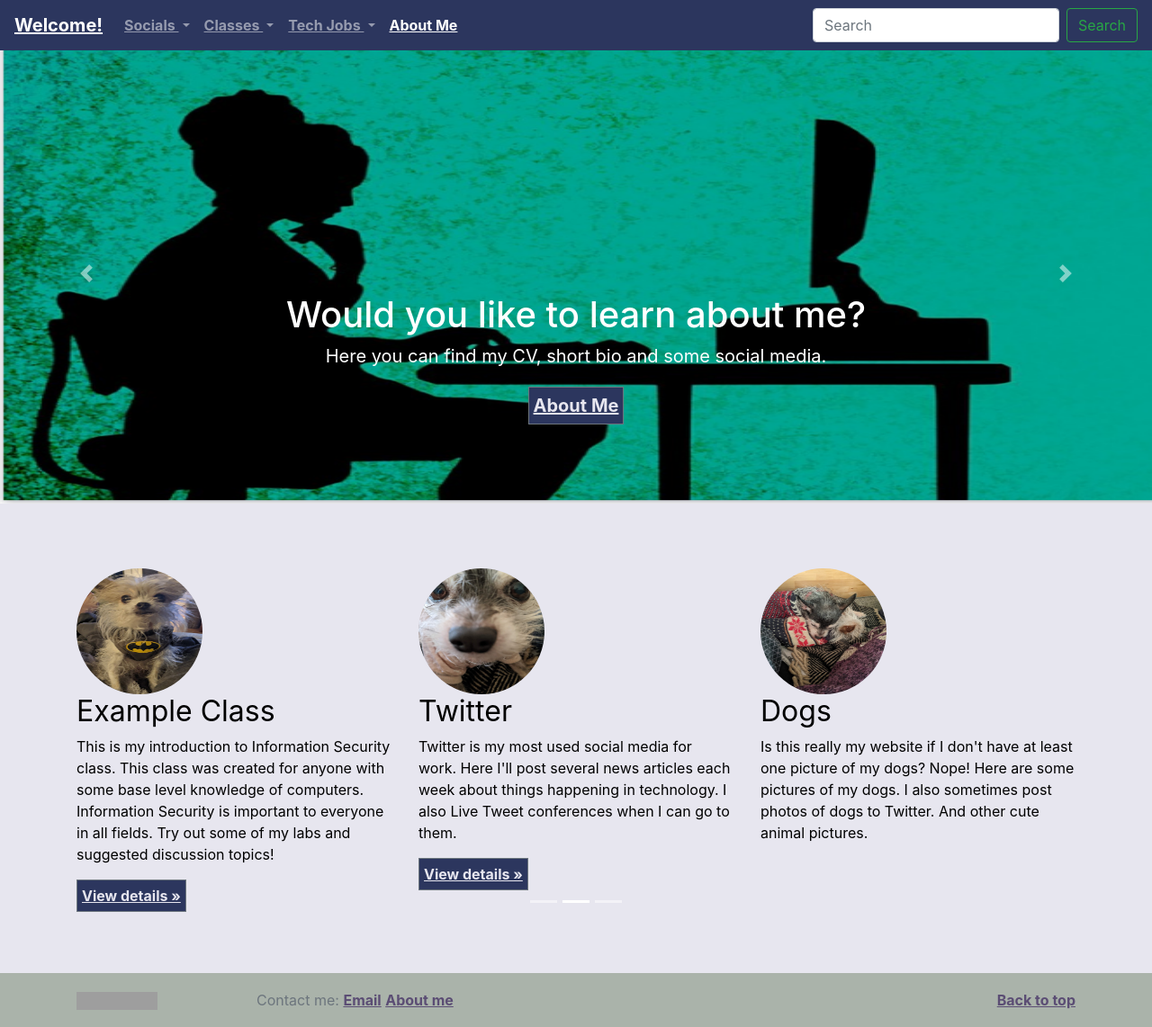
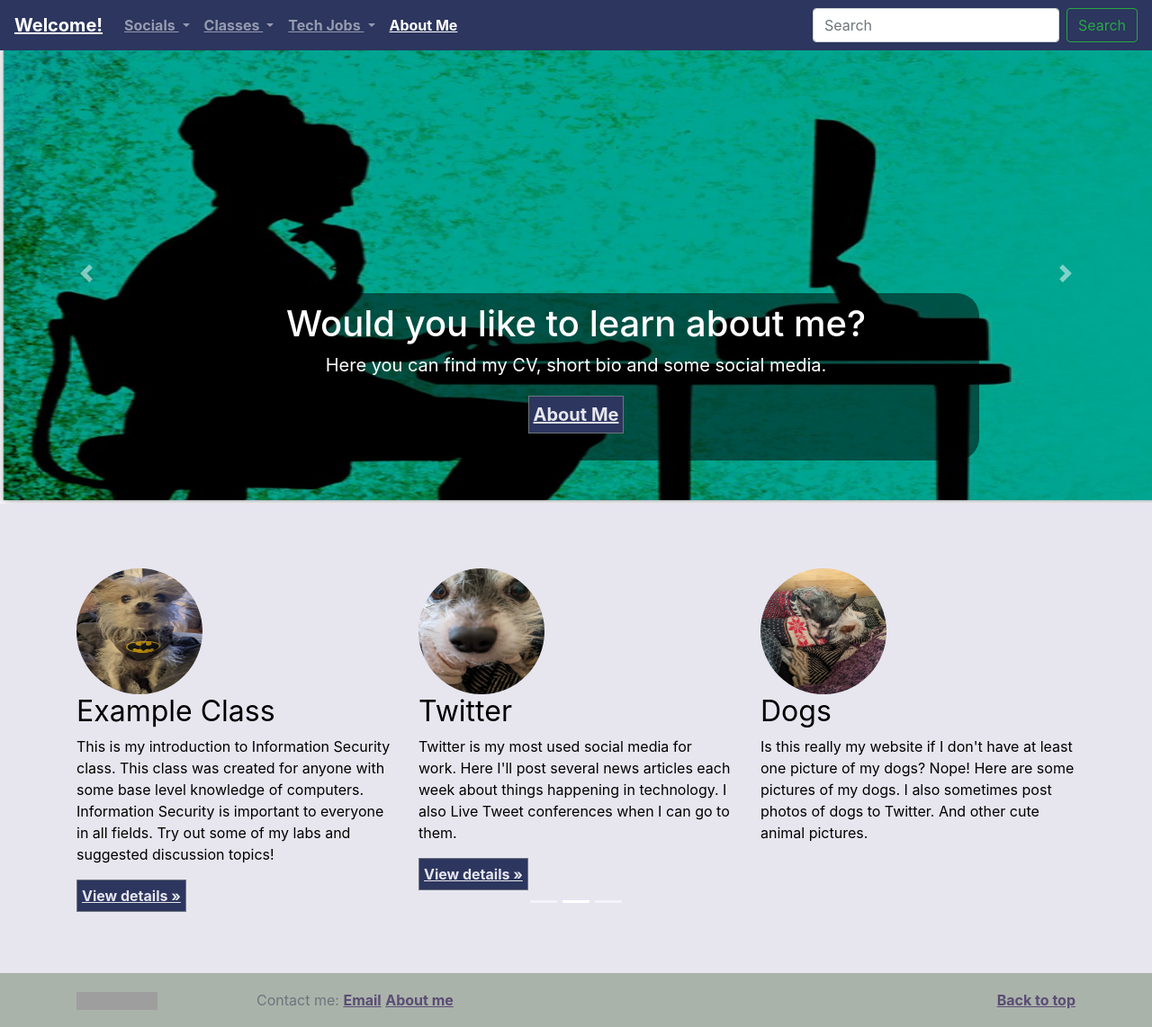
Before and after one commit to aholdengouveia/aholdengouveia.github.io, a Jekyll site: the page built from index.html, in a window 1280 px wide and 1142 px high. Shown: the whole window at 90% size. Built offline with Jekyll 4.4.1, drawn with Linux system fonts in a browser that asks for light colours; nearby versions of some CDN libraries; grey boxes are pictures that could not be loaded.

Commit message:
updated to make text more readable

```diff
--- a/css/stylesheet.css
+++ b/css/stylesheet.css
@@ -45,7 +45,7 @@ body {
 }
 
 
-  /*jumbotron is the wide header being used on the courses and materials page
+  /*jumbotron is the wide header used to call out page titles and blurbs
   */
 .jumbotron {
     padding-top: 6rem;
@@ -186,6 +186,19 @@ body {
   position:absolute;
 }
 
+.image-overlay{
+  background: rgba(255, 255, 255, 0.5);
+  padding: 10px;
+  border-radius: 25px;
+
+}
+.dk-image-overlay{
+  background: rgba(0, 0, 0, 0.5);
+  padding: 10px;
+  border-radius: 25px;
+
+}
+
 /*Sticky footer*/
 .footer {
     position: fixed;
--- a/index.html
+++ b/index.html
@@ -21,7 +21,7 @@ layout: default
           <div class="carousel-item active">
             <img class="first-slide" src="/images/styalizedtechnology.jpg" alt="Silouette of a woman in front of a computer">
             <div class="container">
-              <div class="carousel-caption text-left">
+              <div class="carousel-caption text-left dk-image-overlay">
                 <h1>Are you Interested in my classes?</h1>
                 <p>Here you can find materials for classes I've made you might find interesting</p>
                 <p><a class="btn btn-lg btn-secondary" href="classes.html" role="button">Classes!</a></p>
@@ -32,7 +32,7 @@ layout: default
           <div class="carousel-item">
             <img class="second-slide" src="/images/WomanComputerSilouette.png" alt="woman in front of computer silouette">
             <div class="container">
-              <div class="carousel-caption">
+              <div class="carousel-caption dk-image-overlay">
                 <h1>Would you like to learn about me?</h1>
                 <p>Here you can find my CV, short bio and some social media.</p>
                 <p><a class="btn btn-lg btn-secondary" href="cv.html" role="button">About Me</a></p>
@@ -43,7 +43,7 @@ layout: default
           <div class="carousel-item">
             <img class="third-slide" src="/images/dkbackgroundwithlights.jpg" alt="Picutre of a gasmask on a grey background with smoke">
             <div class="container">
-              <div class="carousel-caption text-right">
+              <div class="carousel-caption text-right dk-image-overlay">
                 <h1>Follow me on Social Media?</h1>
                 <p>Here you can find my YouTube channel, GitHub, Twitter, and my LinkedIn that is sad and empty because I have tenure and I'm not looking for a job</p>
                 <p><a class="btn btn-lg btn-secondary" href="socials.html" role="button">Social Media</a></p>
```
Also changed, not shown: images/mirror-reflection.jpg (added), 4 other files.
